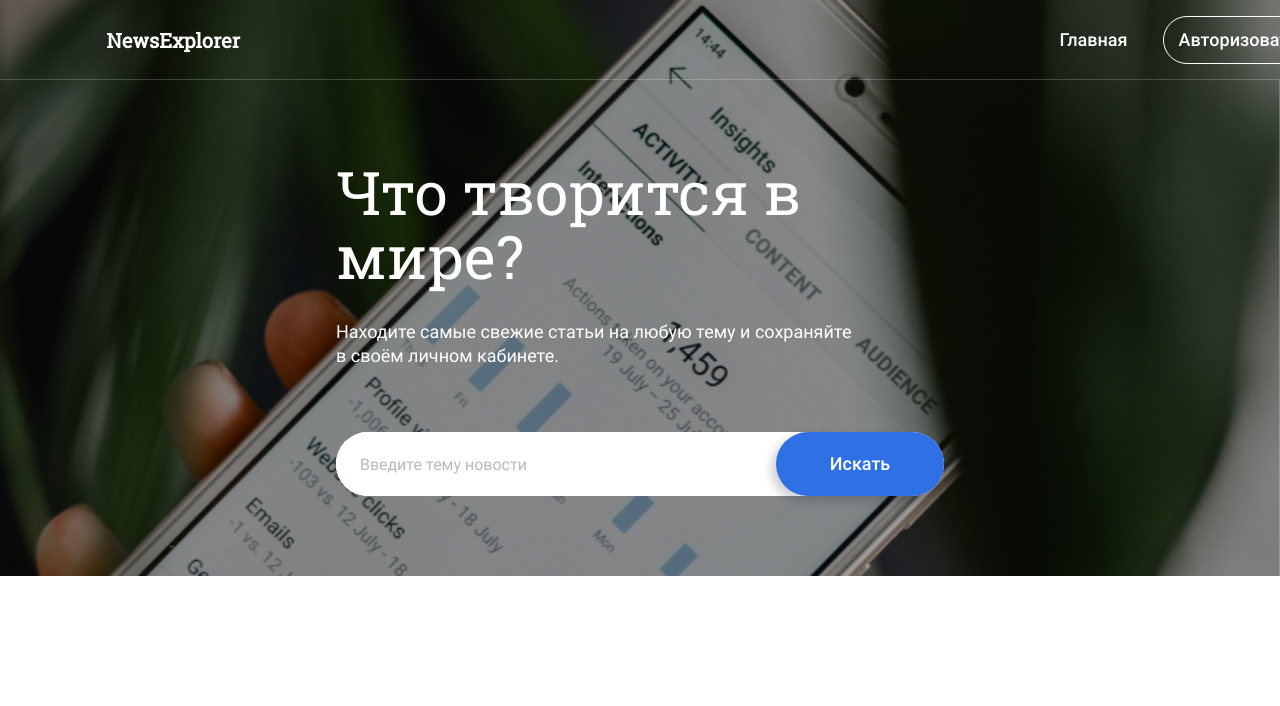
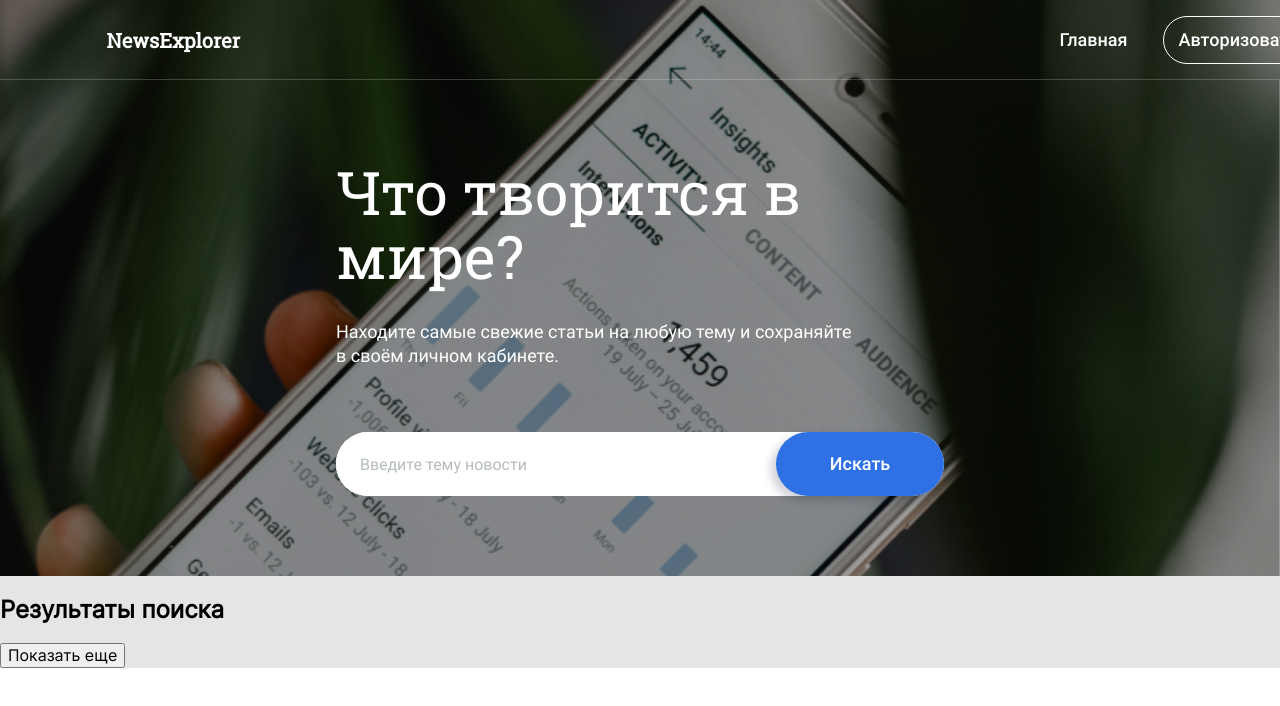
Before and after one commit to Vladimir-art/news-explorer-frontend, a React (Create React App) app: page / in a window 1280 px wide. Shown: the top 706 px of the page. Built offline with nearby package versions, Linux system fonts and the light colour scheme.

Commit message:
searching-results markup

```diff
--- /dev/null
+++ b/src/blocks/searching-results/searching-results.css
@@ -0,0 +1,3 @@
+@import url(./__title/searching-results__title.css);
+@import url(./__elements/searching-results__elements.css);
+@import url(./__button/searching-results__button.css);
--- a/src/components/SearchingResults/SearchingResults.css
+++ b/src/components/SearchingResults/SearchingResults.css
@@ -0,0 +1 @@
+@import url(../../blocks/searching-results/searching-results.css);
--- a/src/components/SearchingResults/SearchingResults.js
+++ b/src/components/SearchingResults/SearchingResults.js
@@ -3,7 +3,9 @@ import React from 'react';
 function SearchingResults() {
   return (
     <section className="searching-results">
-
+      <h2 className="searching-results__title">Результаты поиска</h2>
+      <div className="searching-results__elements"></div>
+      <button className="searching-results__button">Показать еще</button>
     </section>
   );
 }
```
Also changed, not shown: src/blocks/searching-results/__button/searching-results__button.css (added), src/blocks/searching-results/__elements/searching-results__elements.css (added), src/blocks/searching-results/__title/searching-results__title.css (added).
